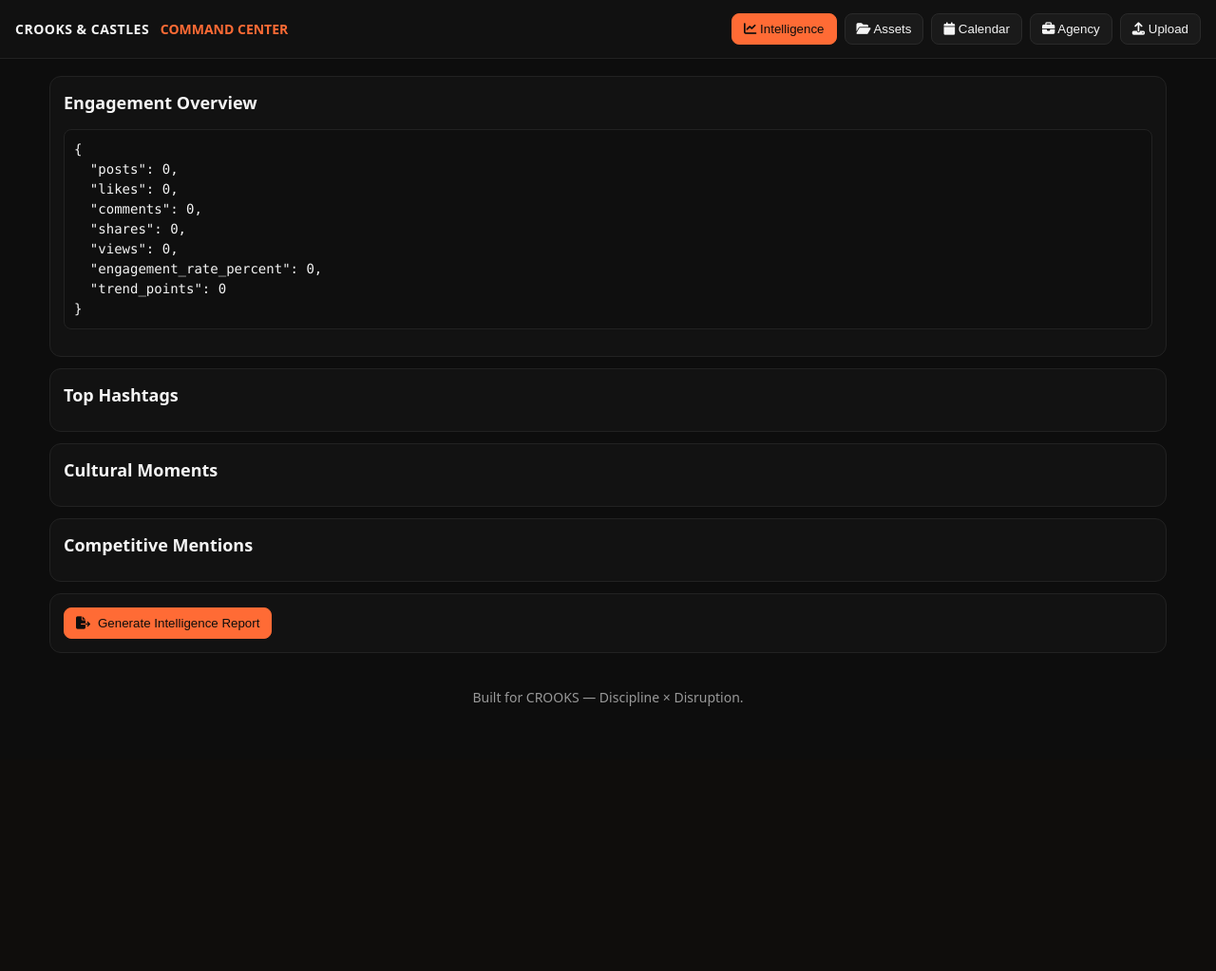
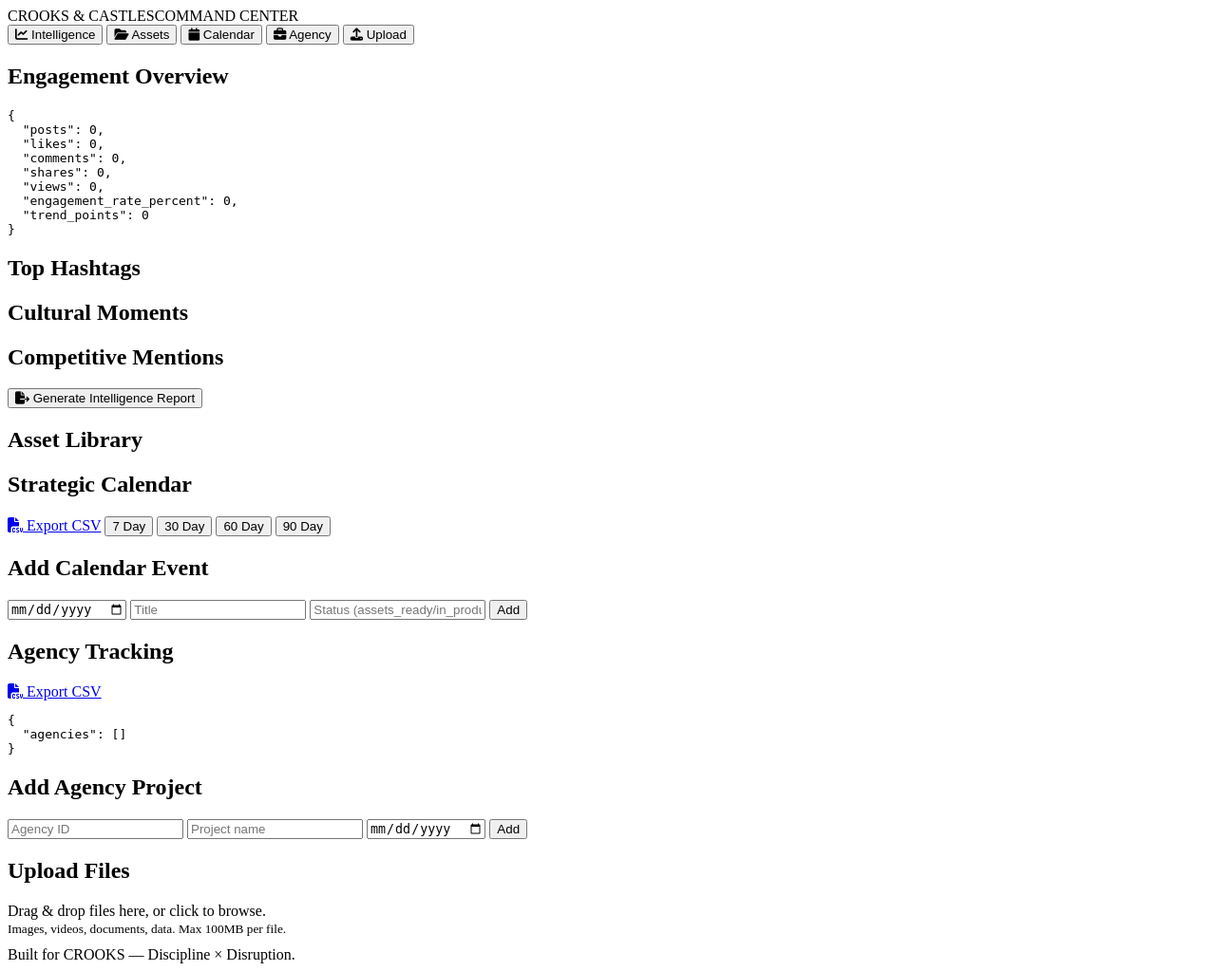
Before and after one commit to Jillian-ignited/Crooks-Command-Center-V2, a Flask app: page / in a window 1280 px wide. Shown: the whole page at 95% size. Before the commit the page ends 744 px from the top, so only its background shows below. Run offline with Flask 3, Linux system fonts and the light colour scheme; data that the repository does not hold is empty; some libraries are stand-ins or nearby versions.

Commit message:
Update index.html

```diff
--- a/templates/index.html
+++ b/templates/index.html
@@ -4,52 +4,12 @@
   <meta charset="utf-8">
   <title>CROOKS & CASTLES — COMMAND CENTER V2</title>
   <meta name="viewport" content="width=device-width, initial-scale=1">
-  <!-- Optional custom CSS if you have one -->
   <link rel="stylesheet" href="/static/css/style.css">
-  <link rel="preconnect" href="https://cdnjs.cloudflare.com">
   <link rel="stylesheet" href="https://cdnjs.cloudflare.com/ajax/libs/font-awesome/6.5.0/css/all.min.css">
-  <style>
-    /* Minimal dark theme so it looks clean even without your CSS file */
-    :root{
-      --crooks-primary:#ff6b35; --crooks-secondary:#1a1a1a; --crooks-accent:#ffd700;
-      --crooks-dark:#0d0d0d; --crooks-light:#f5f5f5; --crooks-success:#28a745;
-    }
-    *{box-sizing:border-box} body{margin:0;background:#0d0d0d;color:#f5f5f5;font:14px/1.5 system-ui,-apple-system,'Segoe UI',Roboto}
-    header{display:flex;justify-content:space-between;align-items:center;padding:14px 16px;background:#111;border-bottom:1px solid #222;position:sticky;top:0;z-index:10}
-    .brand .logo{font-weight:800;letter-spacing:.5px;margin-right:8px}
-    .brand .badge{font-weight:700;color:#ff6b35}
-    .tabs{display:flex;gap:8px;flex-wrap:wrap}
-    .tabs .tab{background:#1a1a1a;color:#f5f5f5;border:1px solid #2a2a2a;border-radius:8px;padding:8px 12px;cursor:pointer}
-    .tabs .tab.active{background:#ff6b35;color:#0d0d0d;border-color:#ff6b35}
-    main{max-width:1200px;margin:18px auto;padding:0 12px}
-    .panel{display:none;gap:16px}
-    .panel.active{display:block}
-    .card{background:#121212;border:1px solid #222;border-radius:12px;padding:14px;margin:12px 0}
-    h2{margin:0 0 10px 0;font-size:18px}
-    .mono{font-family:ui-monospace, SFMono-Regular, Menlo, Monaco, Consolas, "Liberation Mono", "Courier New", monospace;white-space:pre-wrap;background:#0f0f0f;border:1px solid #222;border-radius:8px;padding:10px}
-    .grid{display:grid;grid-template-columns:repeat(auto-fill,minmax(180px,1fr));gap:10px}
-    .list .item,.asset{border:1px solid #222;border-radius:10px;padding:10px;background:#151515}
-    .asset img{display:block;width:100%;height:140px;object-fit:cover;border-radius:8px;margin-bottom:8px;background:#0f0f0f}
-    .meta{opacity:.8;font-size:12px}
-    .btn{display:inline-flex;align-items:center;gap:8px;border:1px solid #333;background:#1a1a1a;color:#fff;border-radius:8px;padding:8px 12px;cursor:pointer}
-    .btn.small{padding:6px 10px;font-size:12px}
-    .btn.primary{background:#ff6b35;color:#0d0d0d;border-color:#ff6b35}
-    .view-switch{display:flex;gap:8px;flex-wrap:wrap}
-    .row{display:flex;gap:12px;flex-wrap:wrap}
-    .row > *{flex:1 1 260px}
-    .dropzone{border:2px dashed #333;border-radius:12px;padding:24px;text-align:center;cursor:pointer;background:#111}
-    .dropzone.drag{border-color:#ff6b35;background:#14110f}
-    footer{padding:18px;text-align:center;color:#999}
-    input,textarea{width:100%;background:#0f0f0f;border:1px solid #333;border-radius:8px;padding:8px;color:#fff}
-    form .btn{margin-top:8px}
-  </style>
 </head>
 <body>
-  <header>
-    <div class="brand">
-      <span class="logo">CROOKS & CASTLES</span>
-      <span class="badge">COMMAND CENTER</span>
-    </div>
+  <header class="site-header">
+    <div class="brand"><span class="logo">CROOKS & CASTLES</span><span class="badge">COMMAND CENTER</span></div>
     <nav class="tabs">
       <button class="tab active" data-tab="intelligence"><i class="fa-solid fa-chart-line"></i> Intelligence</button>
       <button class="tab" data-tab="assets"><i class="fa-solid fa-folder-open"></i> Assets</button>
@@ -60,44 +20,24 @@
   </header>
 
   <main>
-    <!-- Intelligence -->
     <section id="intelligence" class="panel active">
-      <div class="card">
-        <h2>Engagement Overview</h2>
-        <pre id="intel-metrics" class="mono">Loading…</pre>
-      </div>
-      <div class="card">
-        <h2>Top Hashtags</h2>
-        <div id="hashtags" class="grid"></div>
-      </div>
-      <div class="card">
-        <h2>Cultural Moments</h2>
-        <div id="moments" class="list"></div>
-      </div>
-      <div class="card">
-        <h2>Competitive Mentions</h2>
-        <div id="competitors" class="list"></div>
-      </div>
-      <div class="card">
-        <button id="btn-generate-report" class="btn primary"><i class="fa-solid fa-file-export"></i> Generate Intelligence Report</button>
-      </div>
+      <div class="card"><h2>Engagement Overview</h2><pre id="intel-metrics" class="mono">Loading…</pre></div>
+      <div class="card"><h2>Top Hashtags</h2><div id="hashtags" class="grid"></div></div>
+      <div class="card"><h2>Cultural Moments</h2><div id="moments" class="list"></div></div>
+      <div class="card"><h2>Competitive Mentions</h2><div id="competitors" class="list"></div></div>
+      <div class="card actions"><button id="btn-generate-report" class="btn primary"><i class="fa-solid fa-file-export"></i> Generate Intelligence Report</button></div>
     </section>
 
-    <!-- Assets -->
     <section id="assets" class="panel">
-      <div class="card">
-        <h2>Asset Library</h2>
-        <div id="asset-grid" class="grid"></div>
-      </div>
+      <div class="card"><h2>Asset Library</h2><div id="asset-grid" class="grid"></div></div>
     </section>
 
-    <!-- Calendar -->
     <section id="calendar" class="panel">
       <div class="card">
         <div class="row" style="align-items:center;justify-content:space-between">
           <h2>Strategic Calendar</h2>
           <div class="view-switch">
-            <a id="btn-cal-export" class="btn small" href="/api/calendar/export.csv"><i class="fa-solid fa-file-csv"></i> Export CSV</a>
+            <a class="btn small" href="/api/calendar/export.csv"><i class="fa-solid fa-file-csv"></i> Export CSV</a>
             <button data-view="7_day_view" class="btn small">7 Day</button>
             <button data-view="30_day_view" class="btn small">30 Day</button>
             <button data-view="60_day_view" class="btn small">60 Day</button>
@@ -106,8 +46,6 @@
         </div>
         <div id="calendar-events" class="list"></div>
       </div>
-
-      <!-- Minimal inline admin to add events (DB-backed) -->
       <div class="card">
         <h2>Add Calendar Event</h2>
         <form id="form-add-event" class="row">
@@ -119,17 +57,14 @@
       </div>
     </section>
 
-    <!-- Agency -->
     <section id="agency" class="panel">
       <div class="card">
         <div class="row" style="align-items:center;justify-content:space-between">
-          <h2>Agency Tracking — High Voltage Digital</h2>
-          <a id="btn-agency-export" class="btn small" href="/api/agency/export.csv"><i class="fa-solid fa-file-csv"></i> Export CSV</a>
+          <h2>Agency Tracking</h2>
+          <a class="btn small" href="/api/agency/export.csv"><i class="fa-solid fa-file-csv"></i> Export CSV</a>
         </div>
         <pre id="agency-data" class="mono">Loading…</pre>
       </div>
-
-      <!-- Minimal inline admin to add a project (DB-backed) -->
       <div class="card">
         <h2>Add Agency Project</h2>
         <form id="form-add-project" class="row">
@@ -141,20 +76,19 @@
       </div>
     </section>
 
-    <!-- Uploads -->
     <section id="upload" class="panel">
       <div class="card">
         <h2>Upload Files</h2>
-        <div id="drop" class="dropzone">Drag & drop files here, or click to select</div>
-        <input id="file-input" type="file" multiple hidden>
+        <div id="drop" class="dropzone">Drag & drop files here, or click to browse.<br><small>Images, videos, documents, data. Max 100MB per file.</small></div>
+        <input id="file-input" type="file" multiple
+          accept=".png,.jpg,.jpeg,.gif,.webp,.mp4,.mov,.avi,.mkv,.pdf,.ppt,.pptx,.doc,.docx,.txt,.json,.jsonl,.csv" hidden>
         <div id="upload-results" class="list" style="margin-top:10px"></div>
       </div>
     </section>
   </main>
 
   <footer>Built for CROOKS — Discipline × Disruption.</footer>
-
-  <!-- cache-bust to avoid stale JS on redeploys -->
-  <script src="/static/js/app.js?v=20250923-cc2"></script>
+  <link rel="preconnect" href="https://cdnjs.cloudflare.com">
+  <script src="/static/js/app.js?v=ccv2-20250923"></script>
 </body>
 </html>
```
